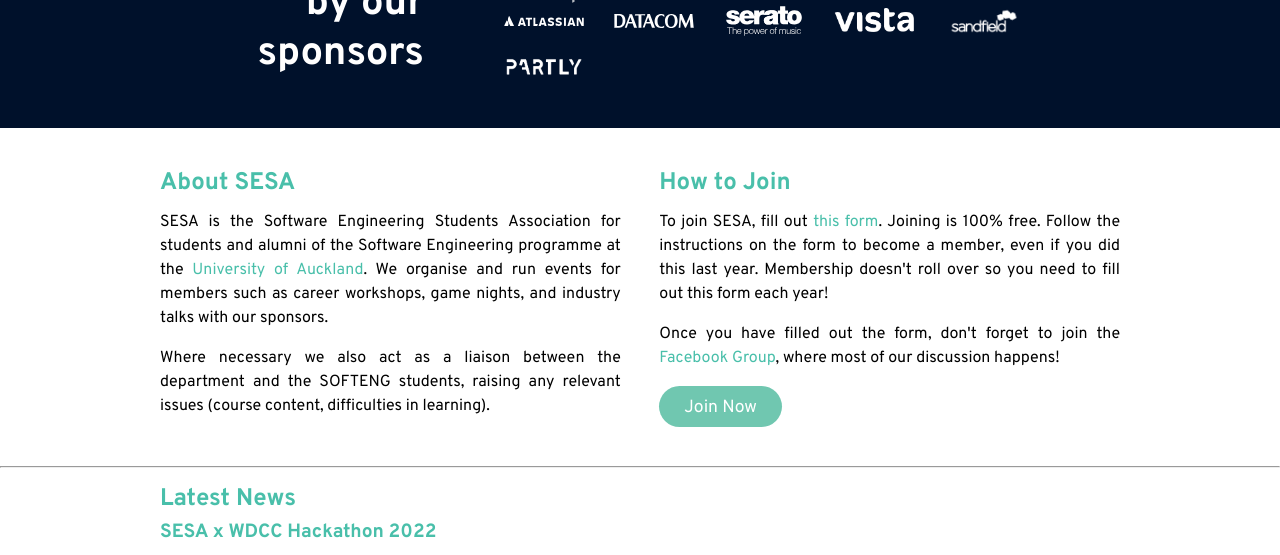
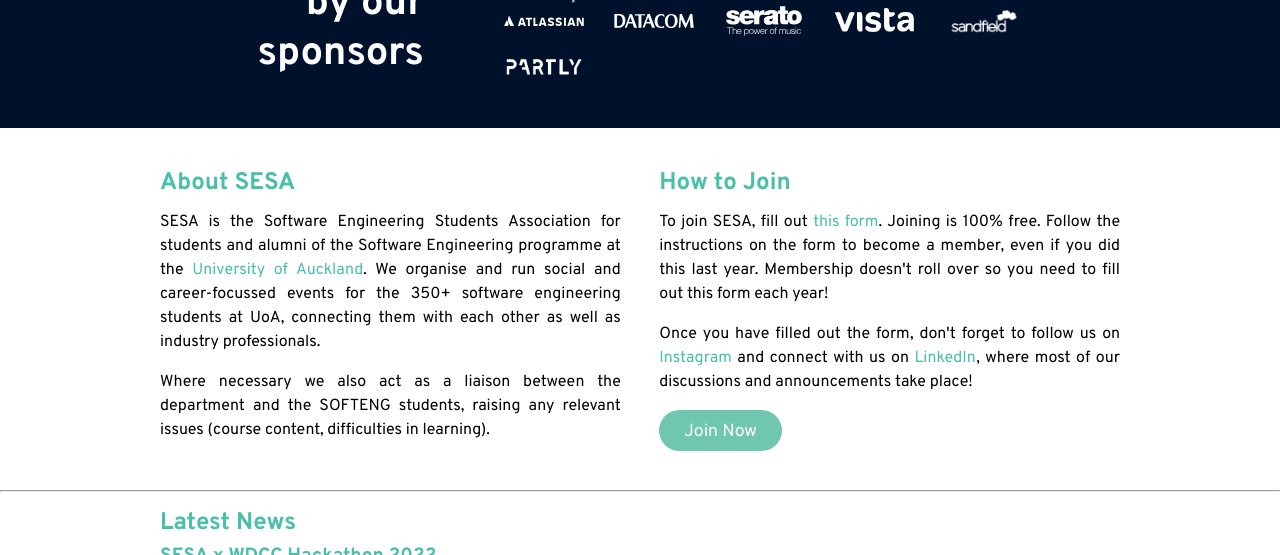
Before and after one commit to sesauoa/ausesa.github.com, a Jekyll site: the page built from index.html, in a window 1280 px wide and 900 px high, scrolled down 1061 px, cut to the strip 0-555 px from the top of the window. Built offline with Jekyll 4.4.1, drawn with Linux system fonts in a browser that asks for light colours; nearby versions of some CDN libraries.

Commit message:
feat(about-sesa) Update section and links
* Added new sign-up form
* Made links open in new tabs

```diff
--- a/index.html
+++ b/index.html
@@ -39,21 +39,20 @@
                 <div class="sponsors-right">
                     <h2 class="gold">Gold Sponsors</h2>
                     <div class="sponsors-flowbox">
-                        <a href="https://careers.imc.com/ap/en"><img class="sponsors-img gold-sponsor" src="img/sponsors/IMC Trading.svg" /></a>
-                        <a href="https://www.janestreet.com/join-jane-street/"><img class="sponsors-img gold-sponsor" src="img/sponsors/jane-street-logo.png" /></a>
+                        <a href="https://careers.imc.com/ap/en" target="_blank"><img class="sponsors-img gold-sponsor" src="img/sponsors/IMC Trading.svg" /></a>
+                        <a href="https://www.janestreet.com/join-jane-street/" target="_blank"><img class="sponsors-img gold-sponsor" src="img/sponsors/jane-street-logo.png" /></a>
                       </div>
 
                     <span class="spacer"></span>
 
                     <h2>Silver Sponsors</h2>
                     <div class="sponsors-flowbox">
-                        <a href="http://atlassian.com/company/careers/students"><img class="sponsors-img silver-sponsor" src="img/sponsors/Atlassian.svg" /></a>
-                        <a href="https://careers.datacom.co.nz/"><img class="sponsors-img silver-sponsor" src="img/sponsors/Datacom.svg" /></a>
-                        <!-- <a href="https://1.salesforce-partners.com/talent-alliance"><img class="sponsors-img silver-sponsor" src="img/sponsors/Salesforce.png" /></a> -->
-                        <a href="https://serato.com/careers"><img class="sponsors-img silver-sponsor" src="img/sponsors/Serato.svg" /></a>
-                        <a href="https://www.vista.co/careers/"><img class="sponsors-img silver-sponsor" src="img/sponsors/Vista.png" /></a>
-                        <a href="https://www.sandfield.co.nz/careers/interns-graduates"><img class="sponsors-img silver-sponsor" src="img/sponsors/sandfield.png" /></a>
-                        <a href="https://www.partly.com/careers"><img class="sponsors-img silver-sponsor" src="img/sponsors/partly.png" /></a>
+                        <a href="http://atlassian.com/company/careers/students" target="_blank"><img class="sponsors-img silver-sponsor" src="img/sponsors/Atlassian.svg" /></a>
+                        <a href="https://careers.datacom.co.nz/" target="_blank"><img class="sponsors-img silver-sponsor" src="img/sponsors/Datacom.svg" /></a>
+                        <a href="https://serato.com/careers" target="_blank"><img class="sponsors-img silver-sponsor" src="img/sponsors/Serato.svg" /></a>
+                        <a href="https://www.vista.co/careers/" target="_blank"><img class="sponsors-img silver-sponsor" src="img/sponsors/Vista.png" /></a>
+                        <a href="https://www.sandfield.co.nz/careers/interns-graduates" target="_blank"><img class="sponsors-img silver-sponsor" src="img/sponsors/sandfield.png" /></a>
+                        <a href="https://www.partly.com/careers" target="_blank"><img class="sponsors-img silver-sponsor" src="img/sponsors/partly.png" /></a>
                       </div>
                 </div>
             </div>
@@ -70,8 +69,9 @@
               <p>
                 SESA is the Software Engineering Students Association for students and alumni of the Software Engineering
                 programme at the
-                <a href="https://auckland.ac.nz">University of Auckland</a>. We organise and run events for members such
-                as career workshops, game nights, and industry talks with our sponsors.
+                <a href="https://auckland.ac.nz" target="_blank">University of Auckland</a>. We organise and run social and career-focussed
+                events for the 350+ software engineering students at UoA, connecting them with each other as well as
+                industry professionals.
               </p>
               <p>
                 Where necessary we also act as a liaison between the department and the SOFTENG students, raising any
@@ -89,9 +89,10 @@
                 out this form each year!
               </p>
               <p>
-                Once you have filled out the form, don't forget to join the
-                <a href="https://www.facebook.com/groups/ausesa/">Facebook Group</a>, where most of our discussion
-                happens!
+                Once you have filled out the form, don't forget to follow us on
+                <a href="https://www.instagram.com/sesa.uoa/" target="_blank">Instagram</a> and connect with us on
+                <a href="https://www.linkedin.com/company/ausesa/" target="_blank">LinkedIn</a>, where most of our discussions and announcements
+                take place!
               </p>
               <a href="/join" class="button-link"><div class="join">Join Now</div></a>
             </section>
--- a/join/index.html
+++ b/join/index.html
@@ -5,7 +5,7 @@
 
 <h1>Join Us</h1>
 <iframe
-  src="https://forms.gle/ADFjQ8qm4hRak5ws6"
+  src="https://forms.gle/DDKjJ2K91jHmKXPw9"
   width="100%"
   height="1103px"
   frameborder="0"
```
